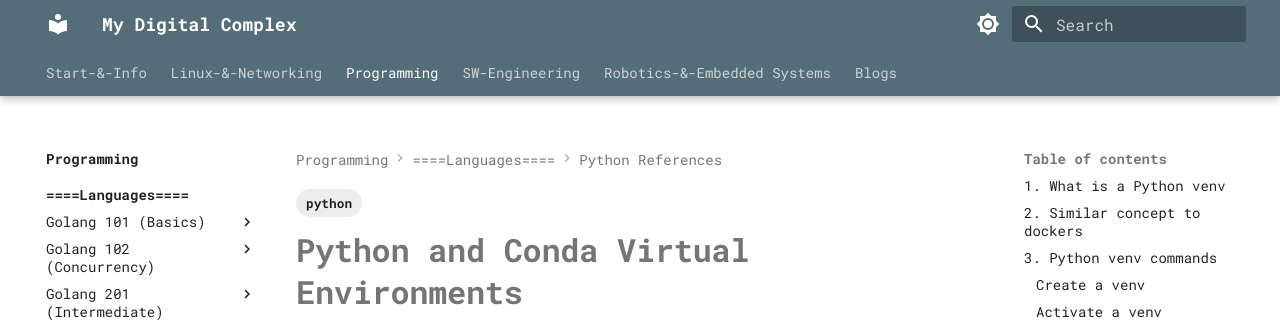
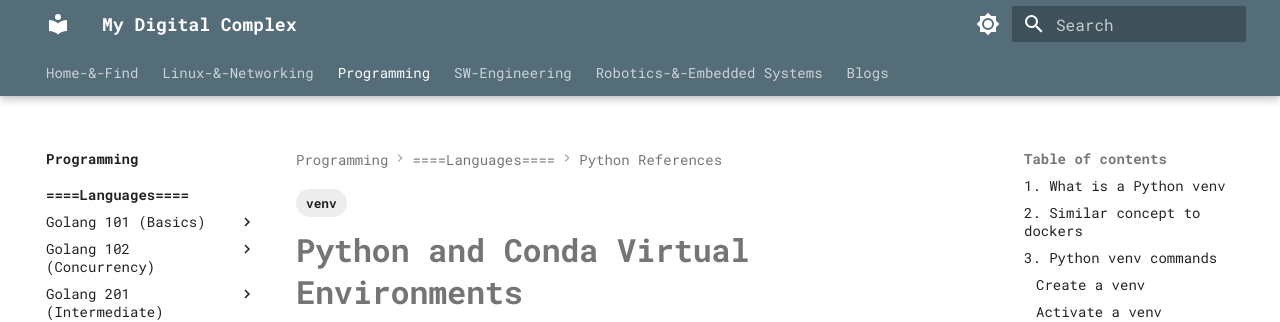
Before and after one commit to alohamujeeb/alohamujeeb.github.io, an MkDocs documentation site: the page built from docs/programming/languages/python/python-env.md, in a window 1280 px wide and 900 px high. Shown: the top 322 px of the window. Built offline with MkDocs 1.6.1 and Material for MkDocs 9.7.7, drawn with Linux system fonts in a browser that asks for light colours.

Commit message:
minor adjustments

```diff
--- a/docs/programming/languages/python/python-env.md
+++ b/docs/programming/languages/python/python-env.md
@@ -1,6 +1,6 @@
 ---
 tags:
-    - python
+  - venv
 ---
 # **Python and Conda Virtual Environments**
 ---
--- a/mkdocs.yml
+++ b/mkdocs.yml
@@ -19,7 +19,6 @@ markdown_extensions:
 
   - admonition
   - pymdownx.details
-
 
 theme:
   name: material
@@ -108,8 +107,8 @@ plugins:
 
 # Page tree
 nav:
-  - Start-&-Info:
-    - My Online Library: index.md
+  - Home-&-Find:
+    - My Digital Complex: index.md
     - About Me: about/aboutme.md
     - Contact Info: about/contact.md
     - ====Search====:
```
